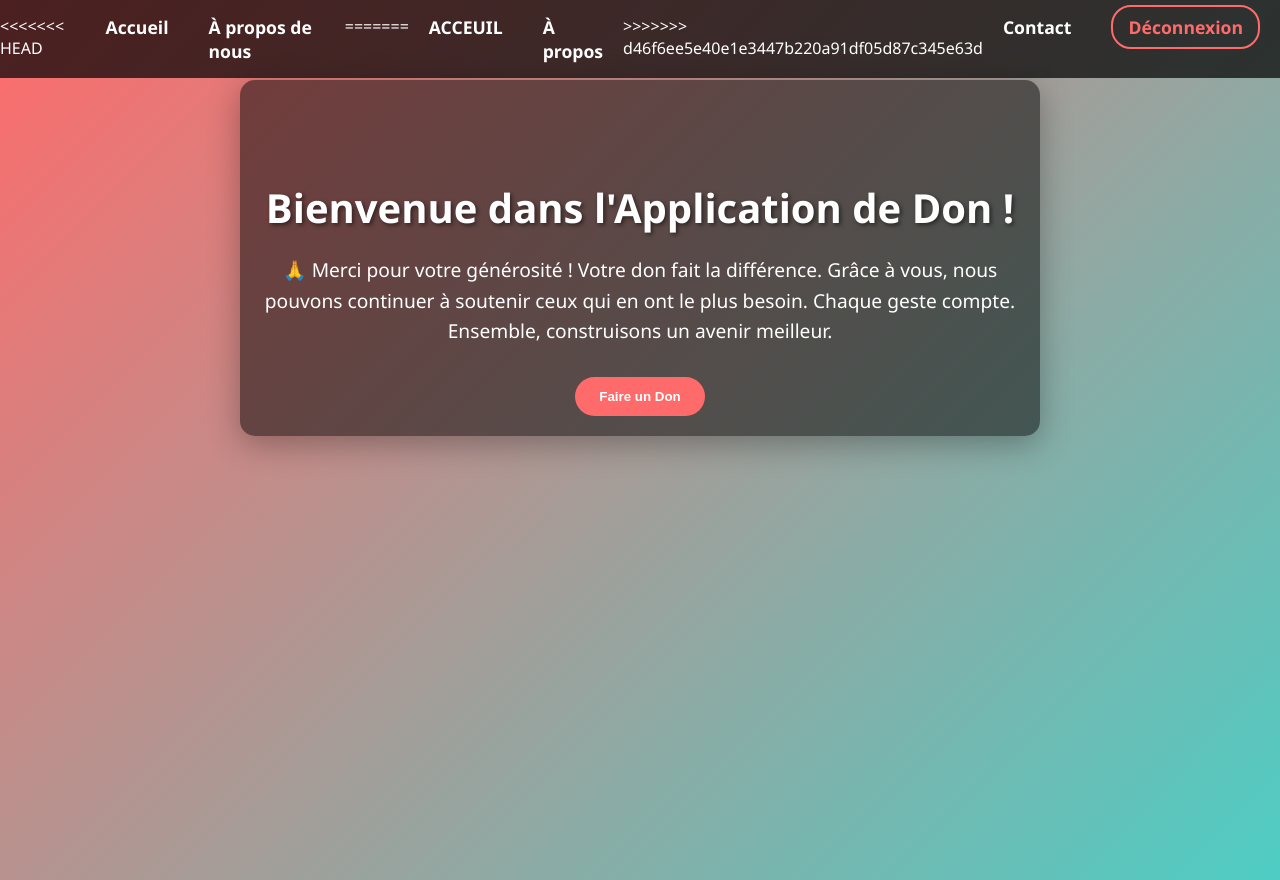
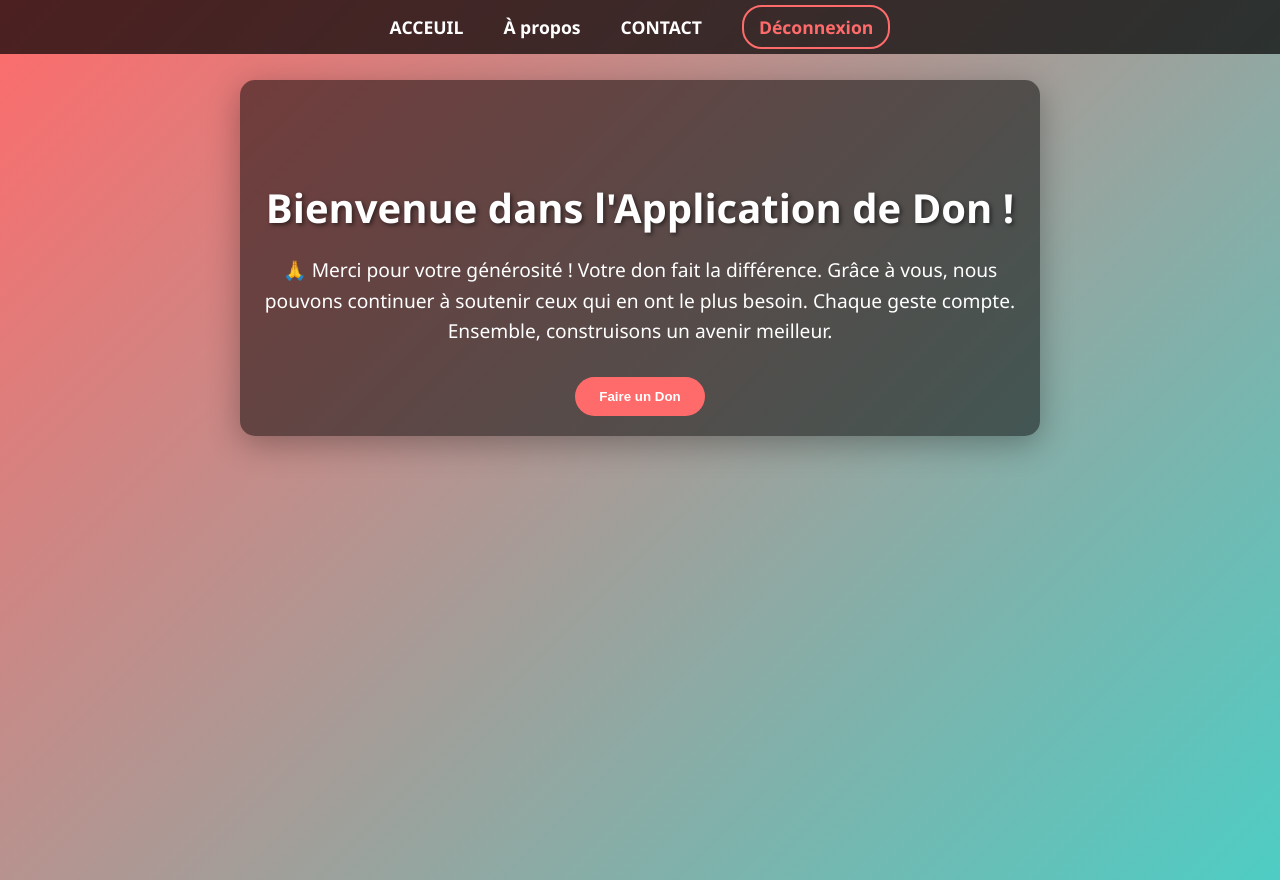
Before and after one commit to fadwaelq/FrontDevops, a plain HTML site: page index.html in a window 1280 px wide. Drawn offline with Linux system fonts and the light colour scheme; sample sign-in values are in the browser's storage.

Commit message:
Update index.html

```diff
--- a/index.html
+++ b/index.html
@@ -235,14 +235,10 @@
 <body>
     <nav>
         <ul>
-<<<<<<< HEAD
-            <li><a href="index.html">Accueil</a></li>
-            <li><a href="about.html">À propos de nous </a></li>
-=======
+
             <li><a href="index.html">ACCEUIL</a></li>
             <li><a href="about.html">À propos</a></li>
->>>>>>> d46f6ee5e40e1e3447b220a91df05d87c345e63d
-            <li><a href="contact.html">Contact</a></li>
+            <li><a href="contact.html">CONTACT</a></li>
             <li><a href="#" class="logout-btn" onclick="logout()">Déconnexion</a></li>
         </ul>
     </nav>
```
